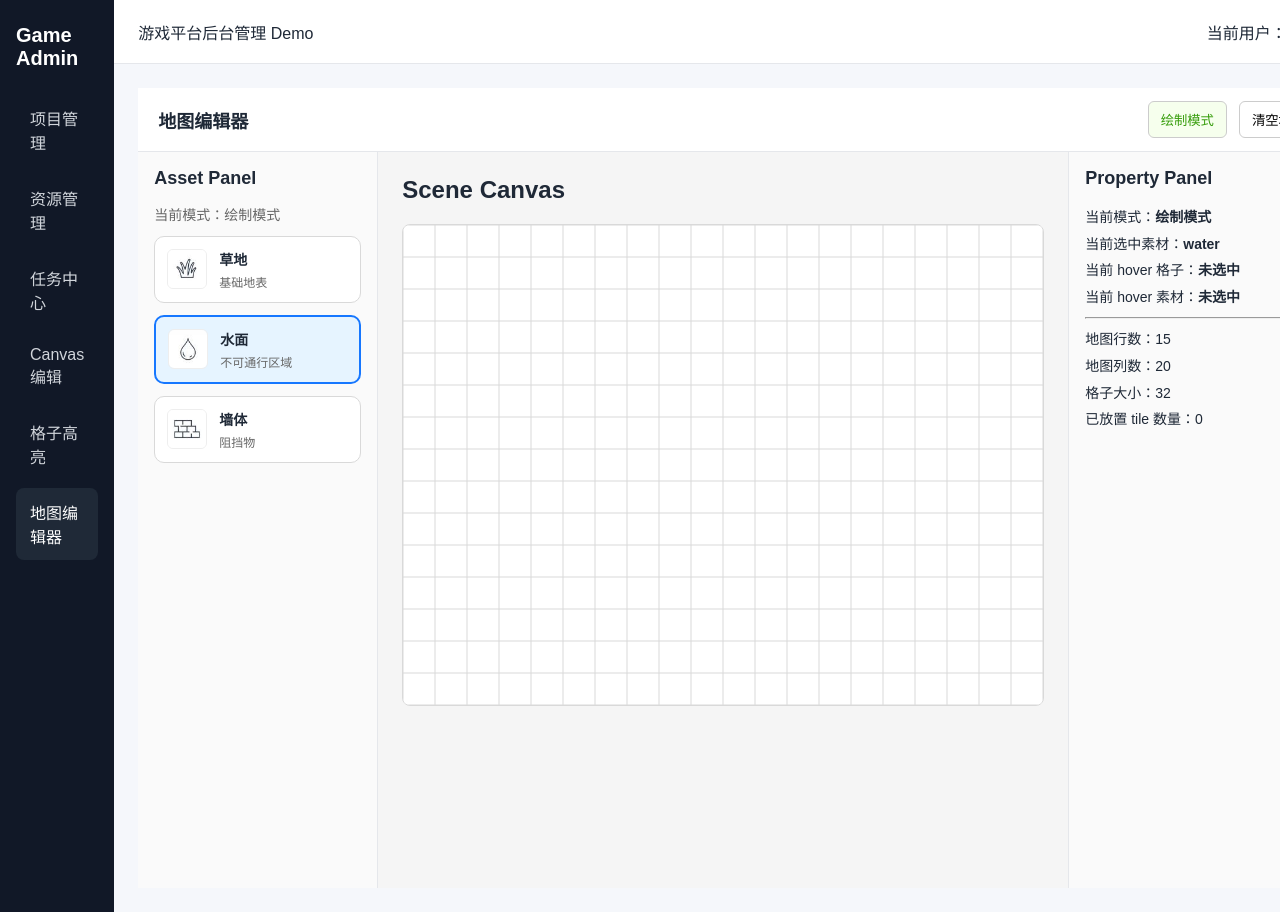
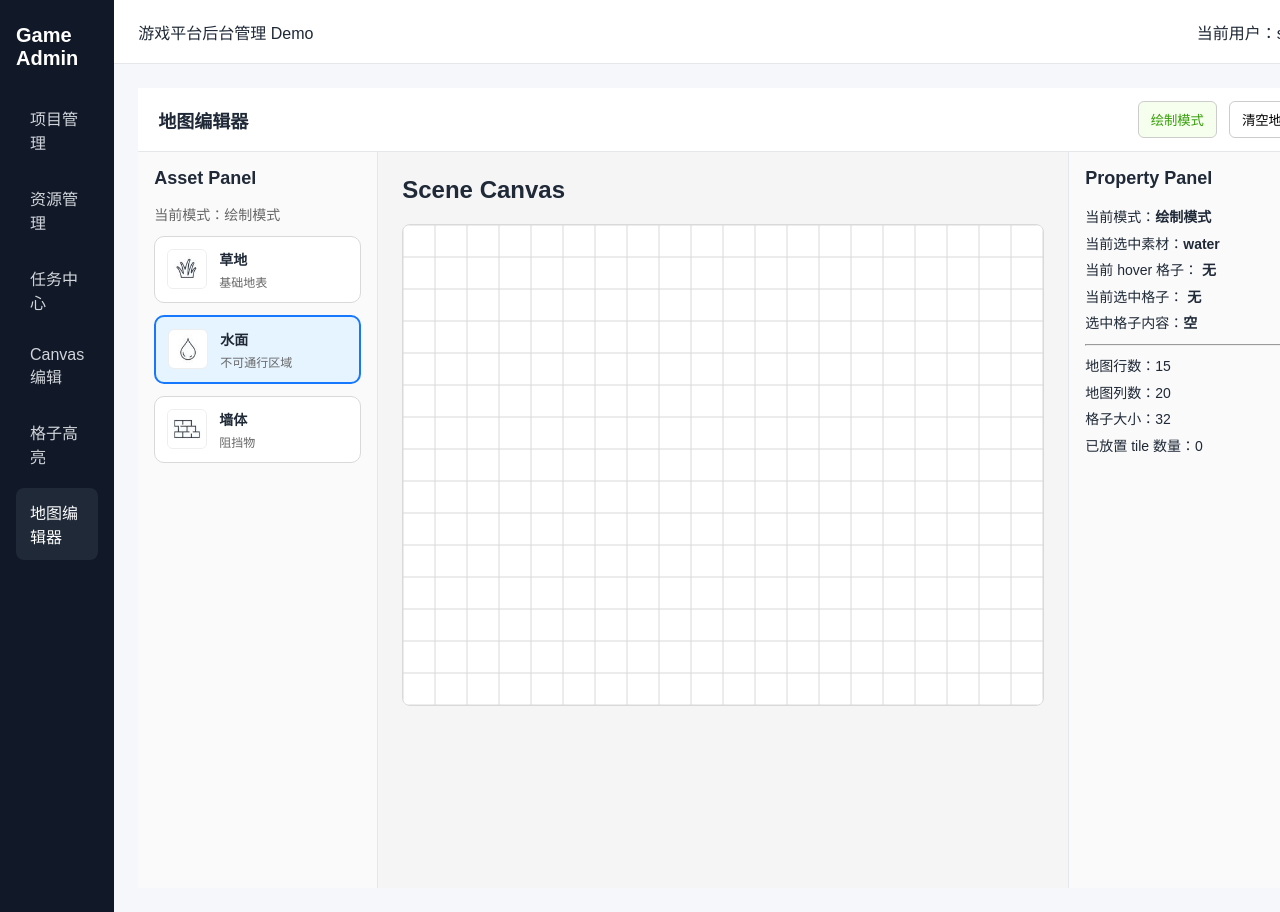
Before and after one commit to Caibospoem/react_learning, a React (Vite) app in the folder game-admin-demo/: page /mapeditor in a window 1280 px wide. Shown: the top 912 px of the page. Built offline with nearby package versions, Linux system fonts and the light colour scheme; sample sign-in values are in the browser's storage.

Commit message:
抽出getCellFromMouseEvent函数，添加点击选中功能（貌似没啥用）

```diff
--- a/game-admin-demo/src/components/PropertyPanel.tsx
+++ b/game-admin-demo/src/components/PropertyPanel.tsx
@@ -1,11 +1,10 @@
 import type { MapData } from '../types/map'
+import { getCellKey } from '../utils/map'
 
 interface PropertyPanelProps {
   selectedTileId: string
-  hoverCell: {
-    row: number
-    col: number
-  } | null
+  hoverCell: { row: number; col: number } | null
+  selectedCell: { row: number; col: number } | null
   mapData: MapData
   isEraseMode: boolean
 }
@@ -13,13 +12,18 @@ interface PropertyPanelProps {
 function PropertyPanel({
   selectedTileId,
   hoverCell,
+  selectedCell,
   mapData,
   isEraseMode,
 }: PropertyPanelProps) {
+  const selectedTileInCell = selectedCell
+    ? mapData.cells[getCellKey(selectedCell.row, selectedCell.col)] ?? null
+    : null
+
   return (
     <div
       style={{
-        width: 270,
+        width: 260,
         borderLeft: '1px solid #e5e7eb',
         background: '#fafafa',
         padding: 16,
@@ -40,19 +44,25 @@ function PropertyPanel({
           当前 hover 格子：
           <strong>
             {hoverCell
-              ? `第 ${hoverCell.row + 1} 行，第 ${hoverCell.col + 1} 列`
-              : '未选中'}
+              ? ` 第 ${hoverCell.row + 1} 行，第 ${hoverCell.col + 1} 列`
+              : ' 无'}
           </strong>
         </div>
         <div>
-          当前 hover 素材：
+          当前选中格子：
           <strong>
-            {hoverCell
-              ? mapData.cells[`${hoverCell.row}-${hoverCell.col}`] || '空'
-              : '未选中'}
+            {selectedCell
+              ? ` 第 ${selectedCell.row + 1} 行，第 ${selectedCell.col + 1} 列`
+              : ' 无'}
           </strong>
         </div>
+        <div>
+          选中格子内容：
+          <strong>{selectedTileInCell ?? '空'}</strong>
+        </div>
+
         <hr />
+
         <div>地图行数：{mapData.rows}</div>
         <div>地图列数：{mapData.cols}</div>
         <div>格子大小：{mapData.tileSize}</div>
--- a/game-admin-demo/src/components/SceneCanvas.tsx
+++ b/game-admin-demo/src/components/SceneCanvas.tsx
@@ -6,16 +6,10 @@ interface SceneCanvasProps {
   mapData: MapData
   setMapData: React.Dispatch<React.SetStateAction<MapData>>
   selectedTileId: string
-  hoverCell: {
-    row: number
-    col: number
-  } | null
-  setHoverCell: React.Dispatch<
-    React.SetStateAction<{
-      row: number
-      col: number
-    } | null>
-  >
+  hoverCell: { row: number; col: number } | null
+  setHoverCell: React.Dispatch<React.SetStateAction<{ row: number; col: number } | null>>
+  selectedCell: { row: number; col: number } | null
+  setSelectedCell: React.Dispatch<React.SetStateAction<{ row: number; col: number } | null>>
   isEraseMode: boolean
   tileAssets: TileAsset[]
 }
@@ -26,6 +20,8 @@ function SceneCanvas({
   selectedTileId,
   hoverCell,
   setHoverCell,
+  selectedCell,
+  setSelectedCell,
   isEraseMode,
   tileAssets,
 }: SceneCanvasProps) {
@@ -62,6 +58,19 @@ function SceneCanvas({
       ctx.lineTo(mapData.cols * mapData.tileSize, y)
       ctx.stroke()
     }
+  }
+
+  const drawSelectedCell = (
+    ctx: CanvasRenderingContext2D,
+    row: number,
+    col: number
+    ) => {
+    const x = col * mapData.tileSize
+    const y = row * mapData.tileSize
+
+    ctx.strokeStyle = '#ff4d4f'
+    ctx.lineWidth = 2
+    ctx.strokeRect(x, y, mapData.tileSize, mapData.tileSize)
     }
 
   const drawHoverCell = (
@@ -117,11 +126,15 @@ function SceneCanvas({
     if (hoverCell) {
       drawHoverCell(ctx, hoverCell.row, hoverCell.col)
     }
+
+    if (selectedCell) {
+      drawSelectedCell(ctx, selectedCell.row, selectedCell.col)
+    }
   }
 
   useEffect(() => {
     redraw()
-  }, [mapData, imageMap, hoverCell])
+  }, [mapData, imageMap, hoverCell, selectedCell])
 
   useEffect(() => {
     const images = Object.values(imageMap)
@@ -144,9 +157,10 @@ function SceneCanvas({
     redraw()
   }, [imageMap])
 
-  const handleCanvasClick = (event: React.MouseEvent<HTMLCanvasElement>) => {
+
+  const getCellFromMouseEvent = (event: React.MouseEvent<HTMLCanvasElement>) => {
         const canvas = canvasRef.current
-    if (!canvas) return
+        if (!canvas) return null
 
         const rect = canvas.getBoundingClientRect()
         const mouseX = event.clientX - rect.left
@@ -156,36 +170,30 @@ function SceneCanvas({
         const row = Math.floor(mouseY / mapData.tileSize)
 
         if (col < 0 || col >= mapData.cols || row < 0 || row >= mapData.rows) {
-      return
+            return null
         }
 
-    const key = `${row}-${col}`
+        return { row, col }
+    }
+  const handleCanvasClick = (event: React.MouseEvent<HTMLCanvasElement>) => {
+    const cell = getCellFromMouseEvent(event)
+    if (!cell) return
+
+    setSelectedCell(cell)
+
+    const key = `${cell.row}-${cell.col}`
     const currentTile = mapData.cells[key]
 
     if (isEraseMode || currentTile === selectedTileId) {
-      setMapData((prev) => removeTileAtCell(prev, row, col))
+      setMapData((prev) => removeTileAtCell(prev, cell.row, cell.col))
     } else {
-      setMapData((prev) => setTileAtCell(prev, row, col, selectedTileId))
+      setMapData((prev) => setTileAtCell(prev, cell.row, cell.col, selectedTileId))
     }
   }
 
   const handleMouseMove = (event: React.MouseEvent<HTMLCanvasElement>) => {
-    const canvas = canvasRef.current
-    if (!canvas) return
-
-    const rect = canvas.getBoundingClientRect()
-    const mouseX = event.clientX - rect.left
-    const mouseY = event.clientY - rect.top
-
-    const col = Math.floor(mouseX / mapData.tileSize)
-    const row = Math.floor(mouseY / mapData.tileSize)
-
-    if (col < 0 || col >= mapData.cols || row < 0 || row >= mapData.rows) {
-      setHoverCell(null)
-      return
-    }
-
-    setHoverCell({ row, col })
+    const cell = getCellFromMouseEvent(event)
+    setHoverCell(cell)
   }
 
   return (
--- a/game-admin-demo/src/pages/mapeditor.tsx
+++ b/game-admin-demo/src/pages/mapeditor.tsx
@@ -18,6 +18,10 @@ const tileAssets: TileAsset[] = [
 
 function MapEditor() {
   const [selectedTileId, setSelectedTileId] = useState<string>('water')
+  const [selectedCell, setSelectedCell] = useState<{
+    row: number
+    col: number
+  } | null>(null)
   const [hoverCell, setHoverCell] = useState<{
     row: number
     col: number
@@ -66,6 +70,8 @@ function MapEditor() {
             selectedTileId={selectedTileId}
             hoverCell={hoverCell}
             setHoverCell={setHoverCell}
+            selectedCell={selectedCell}
+            setSelectedCell={setSelectedCell}
             isEraseMode={isEraseMode}
             tileAssets={tileAssets}
           />
@@ -74,6 +80,7 @@ function MapEditor() {
         <PropertyPanel
           selectedTileId={selectedTileId}
           hoverCell={hoverCell}
+          selectedCell={selectedCell}
           mapData={mapData}
           isEraseMode={isEraseMode}
         />
```
Lines whose indentation alone changed are shown as unchanged.
